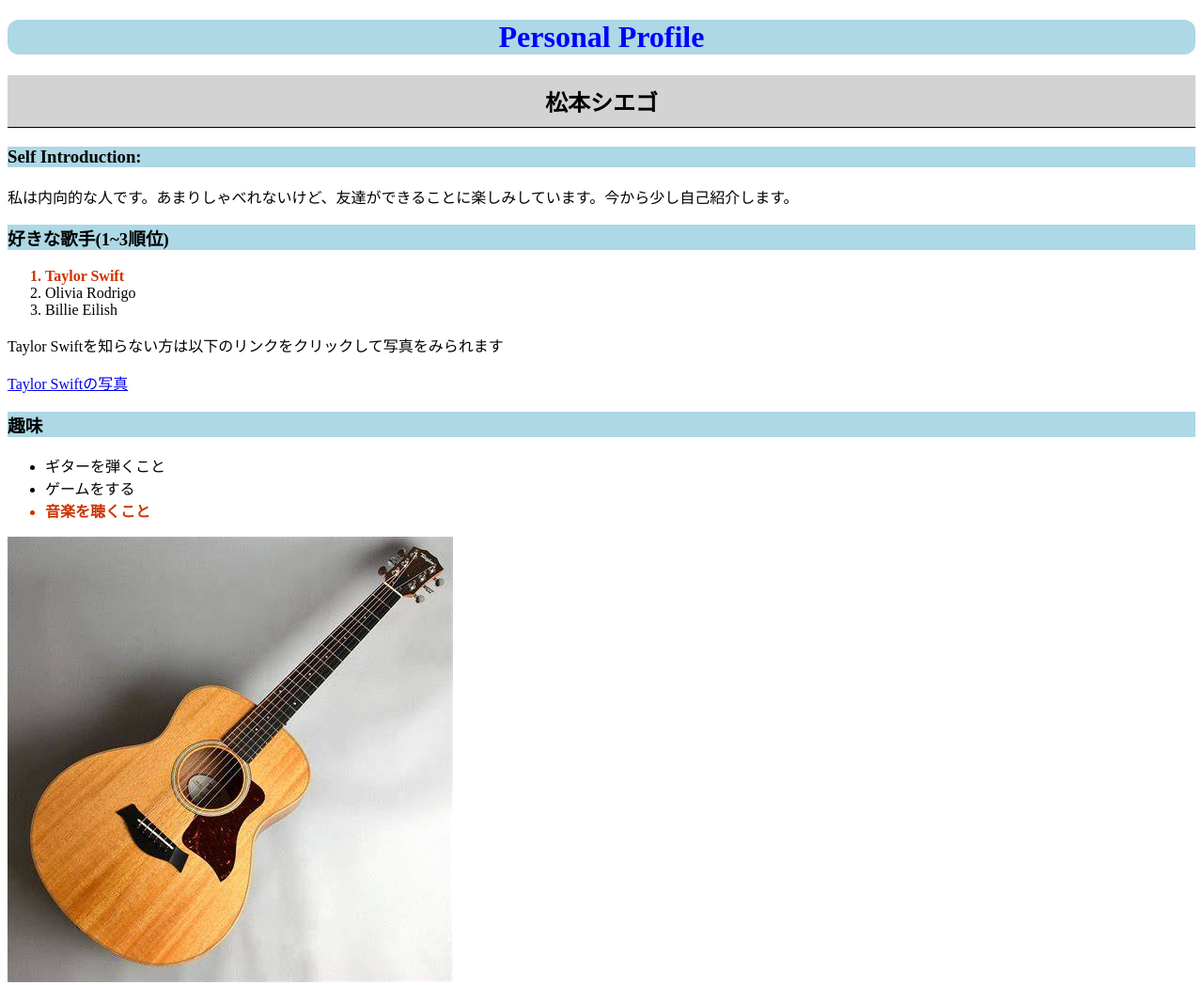
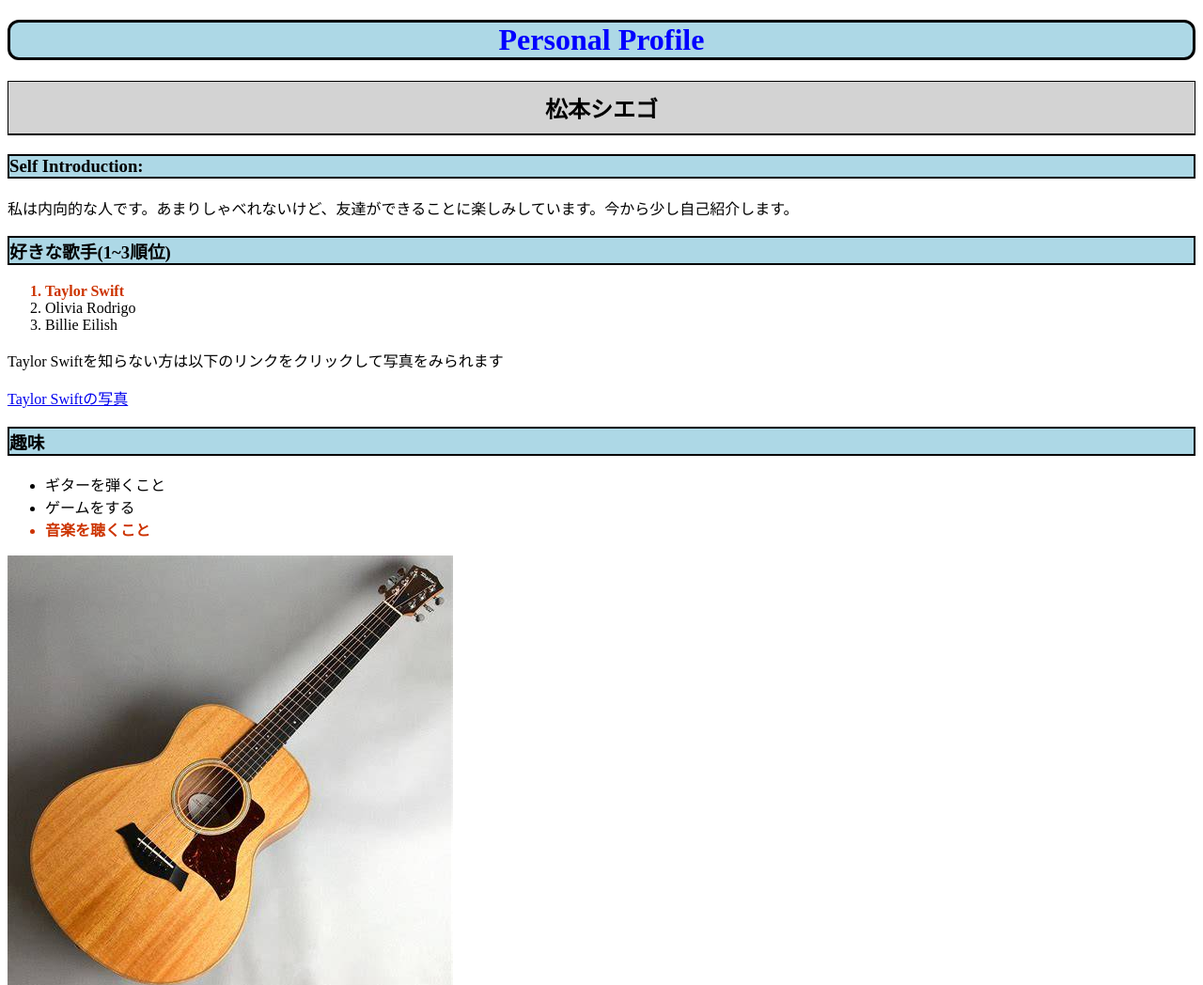
Before and after one commit to Johnciego/Profile, a plain HTML site: page index.html in a window 1280 px wide. Shown: the top 1048 px of the page at 94% size. Drawn offline with Linux system fonts and the light colour scheme.

Commit message:
another update

```diff
--- a/css/style.css
+++ b/css/style.css
@@ -3,20 +3,24 @@
     text-align: center;
     background-color: lightblue;
     border-radius: 12px;
+    border: 3px solid black;
 }
 #name {
     color: #000000;
     text-align: center;
     background-color: lightgray;
     padding: 10px;
-    border-bottom: 1px solid #000000;
+    border: 1px solid #000000;
+    border-bottom: 2px solid #000000;
 }
 .subhead{
     background-color: lightblue;
+    border: 2px solid black;
 }
 .content{
     background-color: lightgray;
     border-radius: 6px;
+    border: 1px solid black;
 }
 table, th, td{
     border: 1px solid #333333;
```
